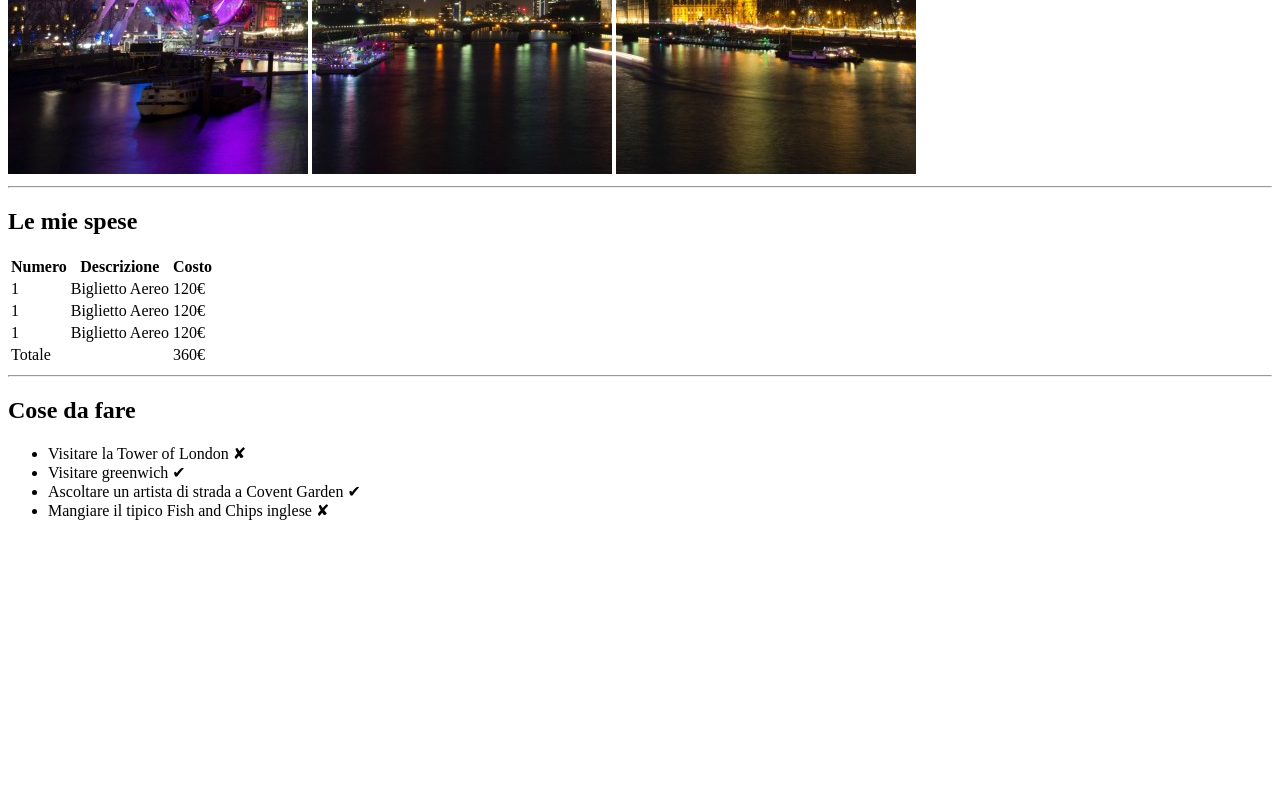
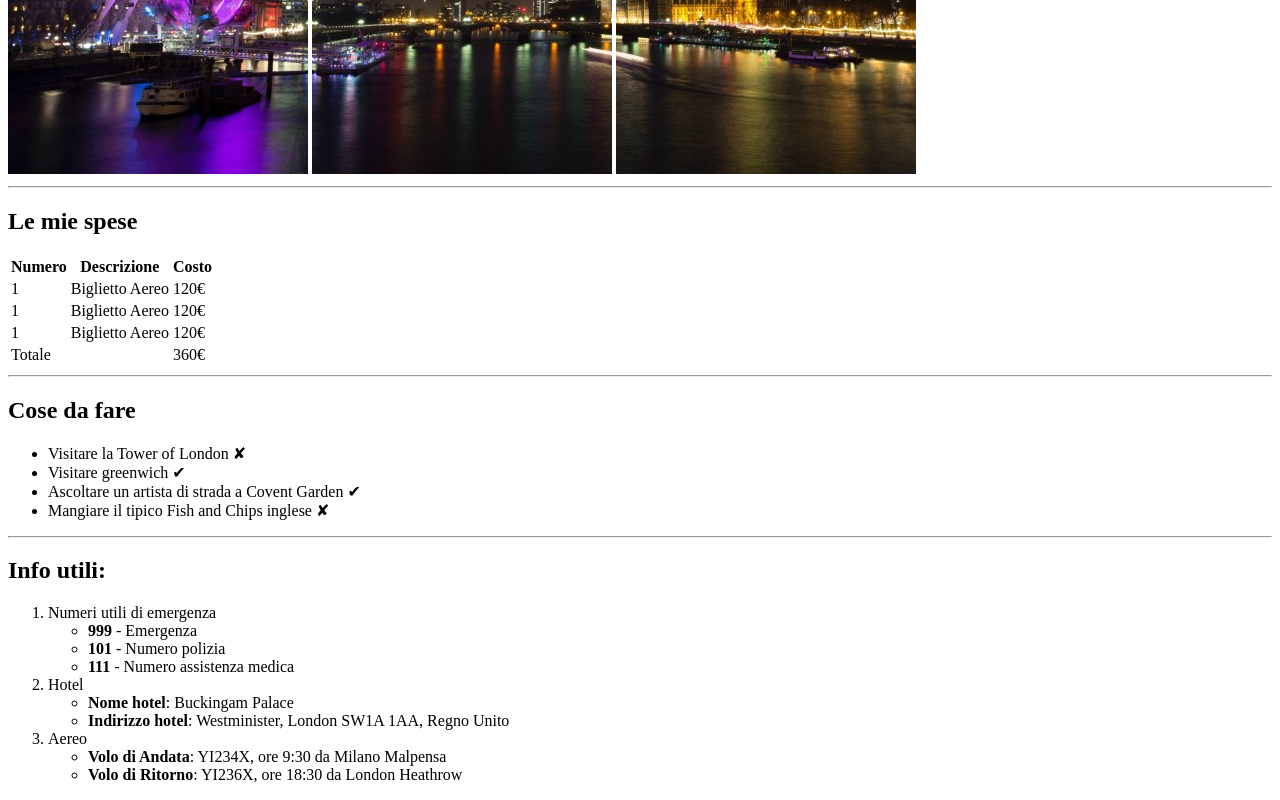
Before and after one commit to SimoneRicco/html-london-trip, a plain HTML site: page index.html in a window 1280 px wide. Shown: the part 506-1306 px from the top of the page. Before the commit the page ends 1042 px from the top, so only its background shows below. Drawn offline with Linux system fonts and the light colour scheme.

Commit message:
add usefull information list

```diff
--- a/index.html
+++ b/index.html
@@ -50,6 +50,32 @@
             <li>Ascoltare un artista di strada a Covent Garden &#10004;</li>
             <li>Mangiare il tipico Fish and Chips inglese &#10008;</li>
         </ul>
+        <hr>
+        <h2>Info utili:</h2>
+        <ol>
+            <li>
+                Numeri utili di emergenza
+                <ul>
+                    <li><strong>999</strong> - Emergenza</li>
+                    <li><strong>101</strong> - Numero polizia</li>
+                    <li><strong>111</strong> - Numero assistenza medica</li>
+                </ul>
+            </li>
+            <li>
+                Hotel
+                <ul>
+                    <li><strong>Nome hotel</strong>: Buckingam Palace</li>
+                    <li><strong>Indirizzo hotel</strong>: Westminister, London SW1A 1AA, Regno Unito</li>
+                </ul>
+            </li>
+            <li>
+                Aereo
+                <ul>
+                    <li><strong>Volo di Andata</strong>: YI234X, ore 9:30 da Milano Malpensa</li>
+                    <li><strong>Volo di Ritorno</strong>: YI236X, ore 18:30 da London Heathrow</li>
+                </ul>
+            </li>
+        </ol>
     </main>
 </body>
 </html>
```
